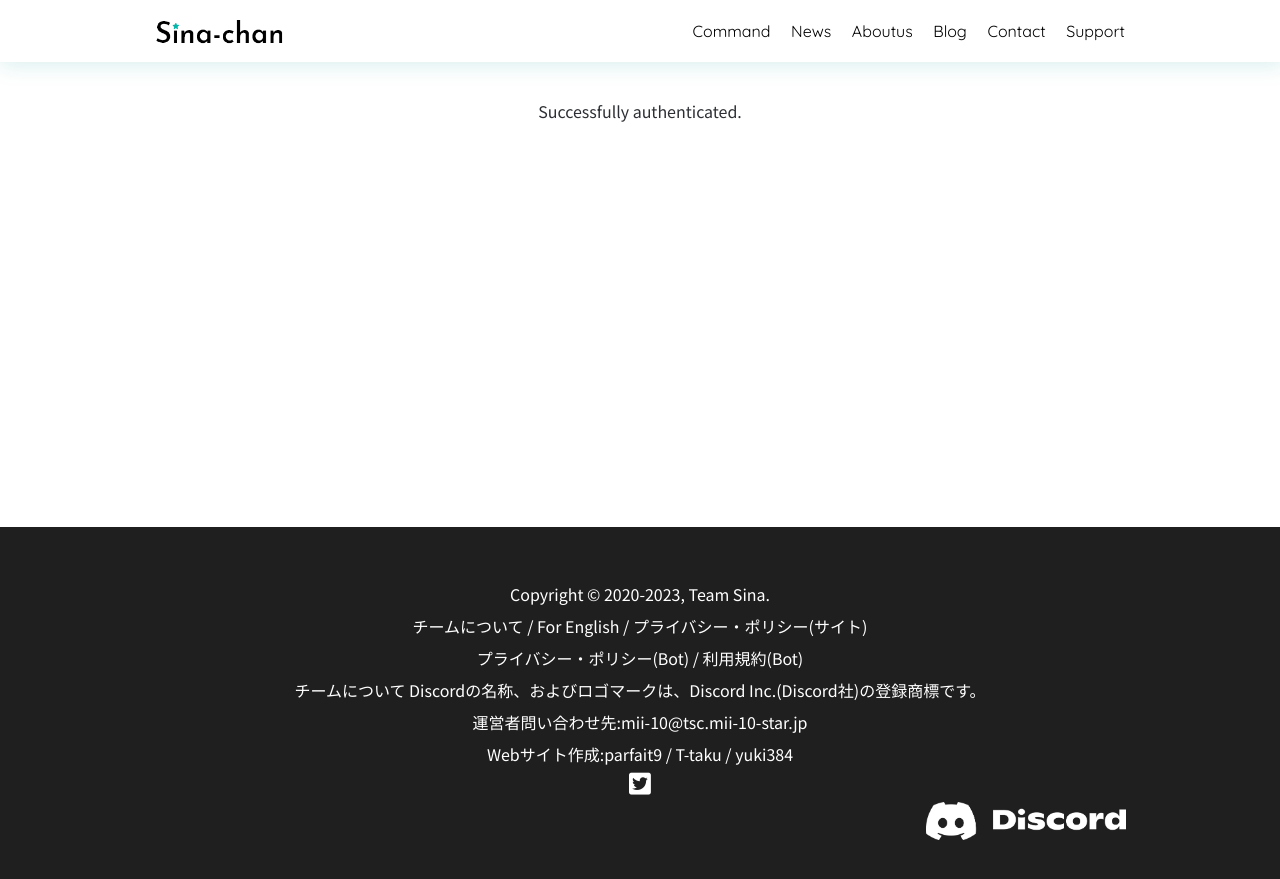
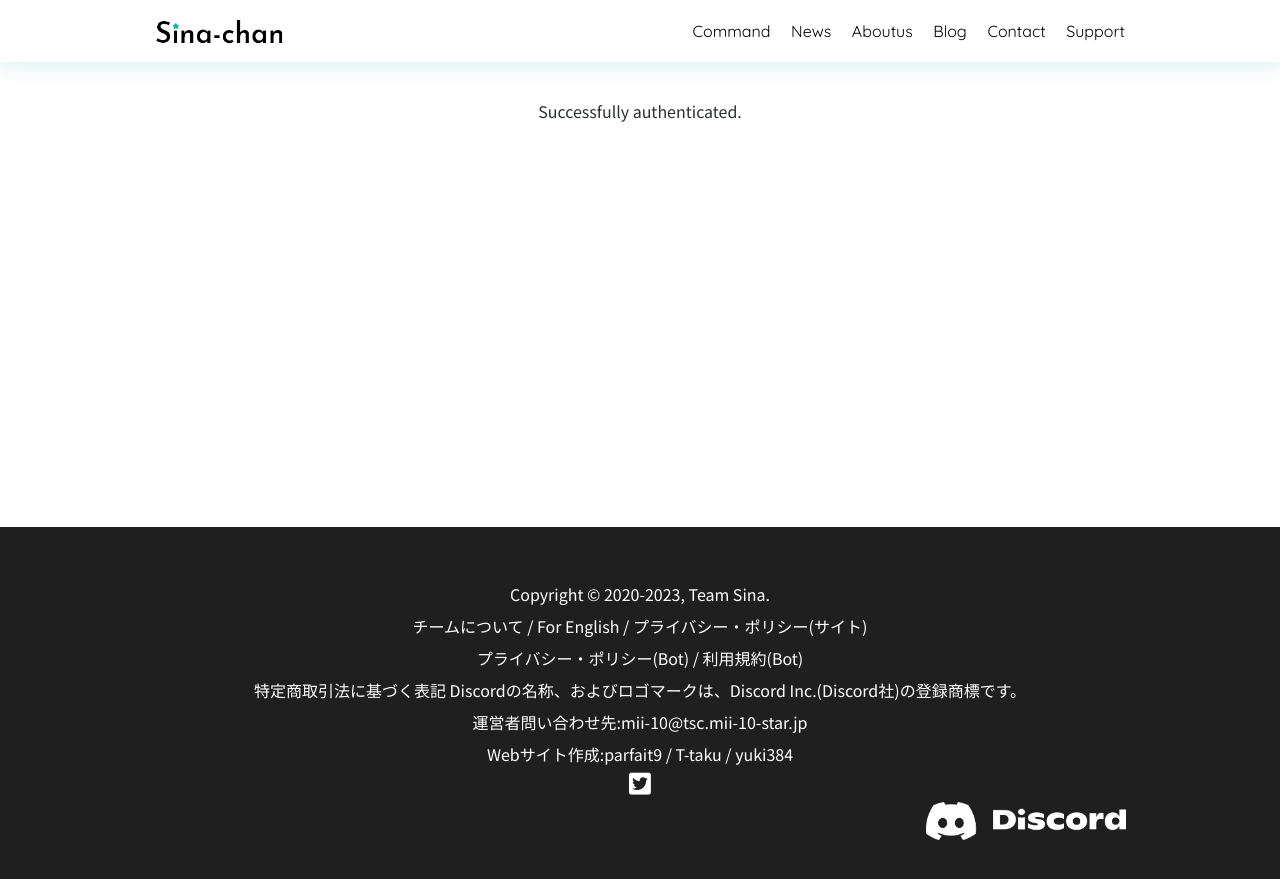
Before and after one commit to SinaKitagami/sinakitagami.github.io, a Jekyll site: the page built from success.html, in a window 1280 px wide and 900 px high, scrolled down 480 px. Shown: the top 879 px of the window. Built offline with Jekyll 4.4.1, drawn with Linux system fonts in a browser that asks for light colours; nearby versions of some CDN libraries.

Commit message:
Update footer.html

```diff
--- a/_includes/footer.html
+++ b/_includes/footer.html
@@ -3,9 +3,8 @@
     <br>
     <a href="{{site.url}}/aboutus">チームについて</a> / <a href="{{ site.url }}/index-en">For English</a> / <a href="{{ site.url }}/site/privacy-policy">プライバシー・ポリシー(サイト)</a><br>
     <a href="{{ site.url }}/bot/privacy-policy">プライバシー・ポリシー(Bot)</a> / <a href="{{ site.url }}/bot/terms-of-service">利用規約(Bot)</a><br>
-    <a href="help.{{site.url}}/%E3%83%97%E3%83%AC%E3%83%9F%E3%82%A2%E3%83%A0%E3%83%97%E3%83%A9%E3%83%B3/
-%E7%89%B9%E5%AE%9A%E5%95%86%E5%8F%96%E5%BC%95%E6%B3%95%E3%81%AB%E5%9F%BA%E3%81%A5%E3%81%8F%E8%A1%A8%E8%A8%98
-">チームについて</a>
+    <a href="https://help.sina-chan.com/category/%E3%83%97%E3%83%AC%E3%83%9F%E3%82%A2%E3%83%A0%E3%83%97%E3%83%A9%E3%83%B3/%E7%89%B9%E5%AE%9A%E5%95%86%E5%8F%96%E5%BC%95%E6%B3%95%E3%81%AB%E5%9F%BA%E3%81%A5%E3%81%8F%E8%A1%A8%E8%A8%98
+">特定商取引法に基づく表記</a>
     Discordの名称、およびロゴマークは、Discord Inc.(Discord社)の登録商標です。<br>
     運営者問い合わせ先:mii-10@tsc.mii-10-star.jp<br>
     Webサイト作成:parfait9 / T-taku / yuki384
```
